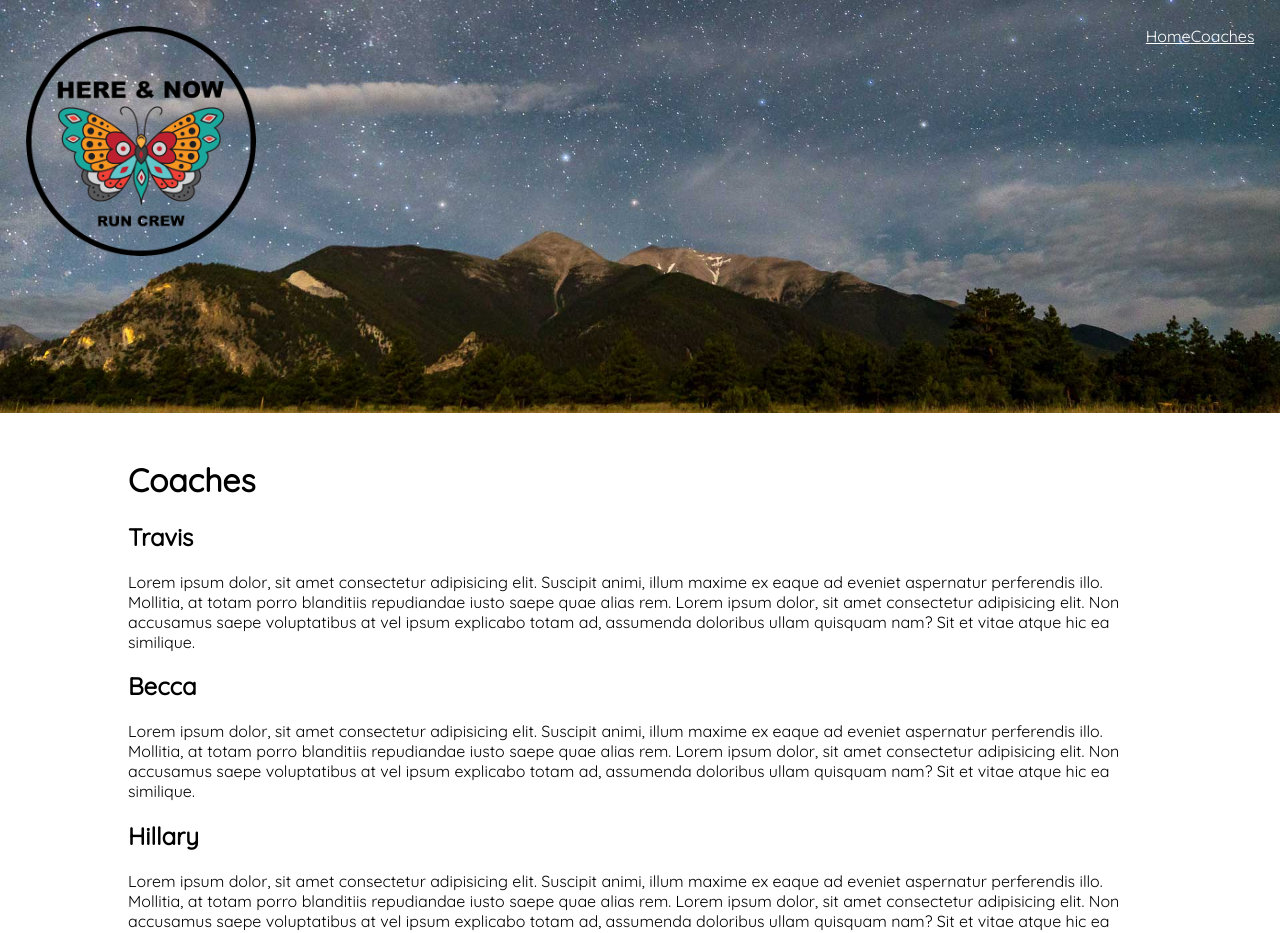
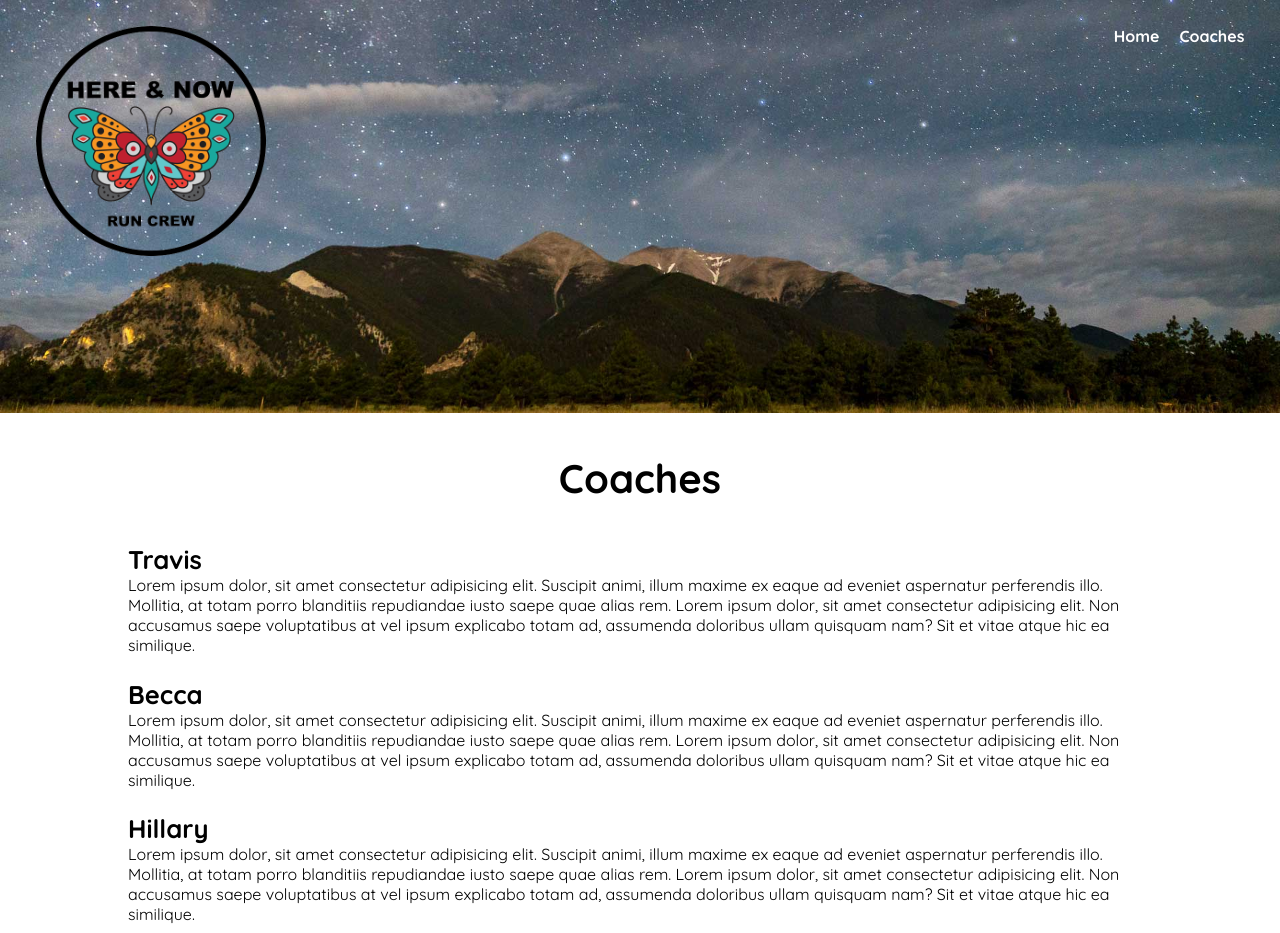
Before and after one commit to jhnnyk/hereandnowrunclub, a Vue app: page /coaches in a window 1280 px wide. Shown: the top 933 px of the page. Built offline with nearby package versions, Linux system fonts and the light colour scheme.

Commit message:
content styling

```diff
--- a/index.html
+++ b/index.html
@@ -8,7 +8,7 @@
     <link rel="preconnect" href="https://fonts.googleapis.com" />
     <link rel="preconnect" href="https://fonts.gstatic.com" crossorigin />
     <link
-      href="https://fonts.googleapis.com/css2?family=Quicksand&display=swap"
+      href="https://fonts.googleapis.com/css2?family=Quicksand:wght@400;700&display=swap"
       rel="stylesheet"
     />
   </head>
--- a/src/App.vue
+++ b/src/App.vue
@@ -14,9 +14,35 @@ body {
   margin: 0;
   padding: 0;
   font-family: 'Quicksand', sans-serif;
+  font-size: 16px;
+}
+
+h1,
+h2,
+h3,
+h4,
+h5,
+h6 {
+  margin: 0;
+  padding: 0;
+  font-weight: bold;
+}
+
+h1 {
+  font-size: 2.5em;
+  text-align: center;
+  margin: 1em 0;
+}
+
+h2 {
+  font-size: 1.6em;
+}
+
+p {
+  margin: 0 0 1.4em 0;
 }
 
 main {
-  padding: 2% 10%;
+  padding: 0 10% 2% 10%;
 }
 </style>
--- a/src/components/NavBar.vue
+++ b/src/components/NavBar.vue
@@ -28,6 +28,13 @@ header {
 
 header a {
   color: white;
+  padding: 0 10px;
+  font-weight: bold;
+  text-decoration: none;
+}
+
+header a:hover {
+  text-decoration: underline;
 }
 
 #logo {
--- a/src/views/CoachesView.vue
+++ b/src/views/CoachesView.vue
@@ -1,5 +1,5 @@
 <template>
-  <main class="about">
+  <main class="coaches">
     <h1>Coaches</h1>
     <h2>Travis</h2>
     <p>
```
